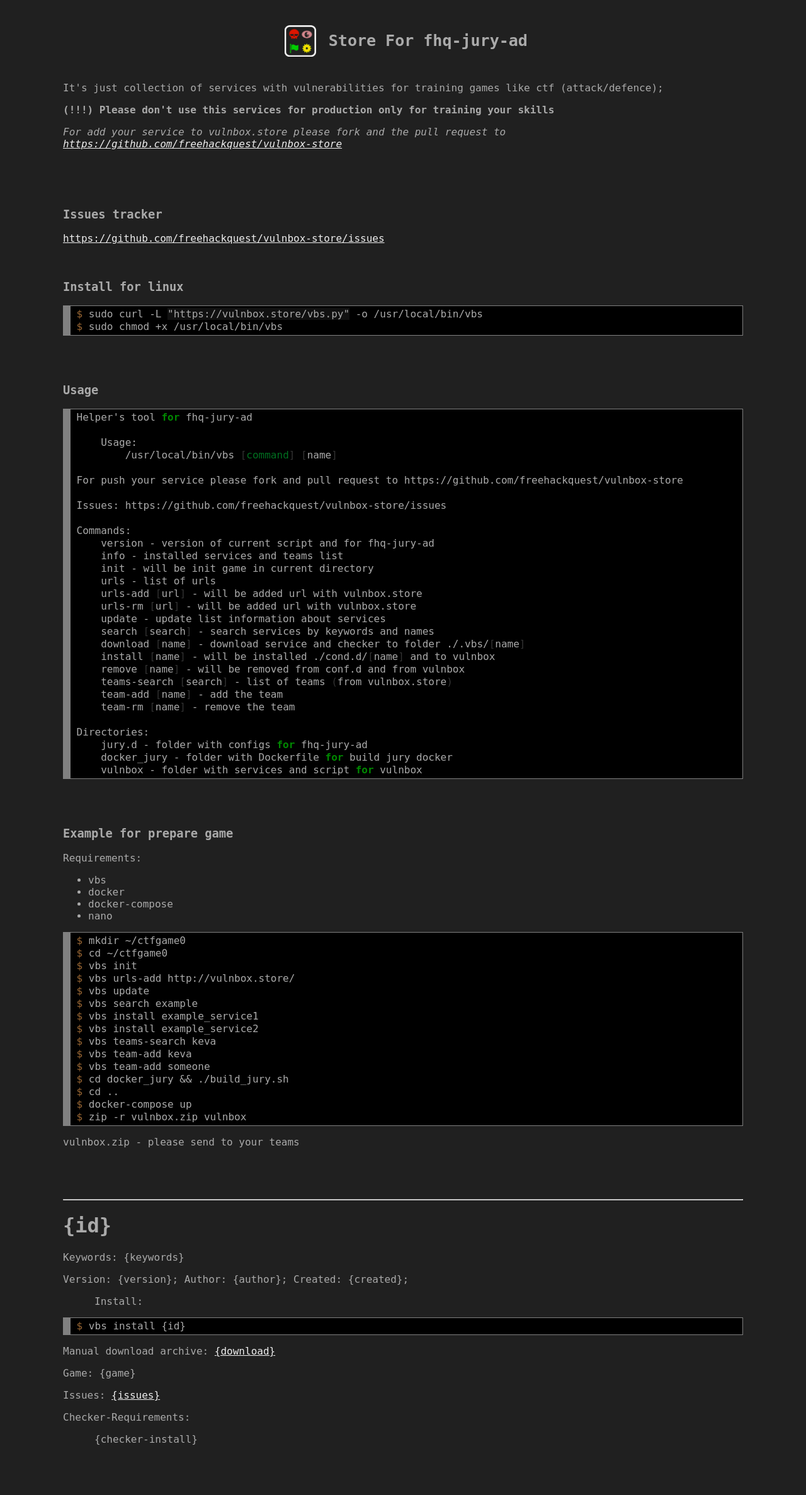
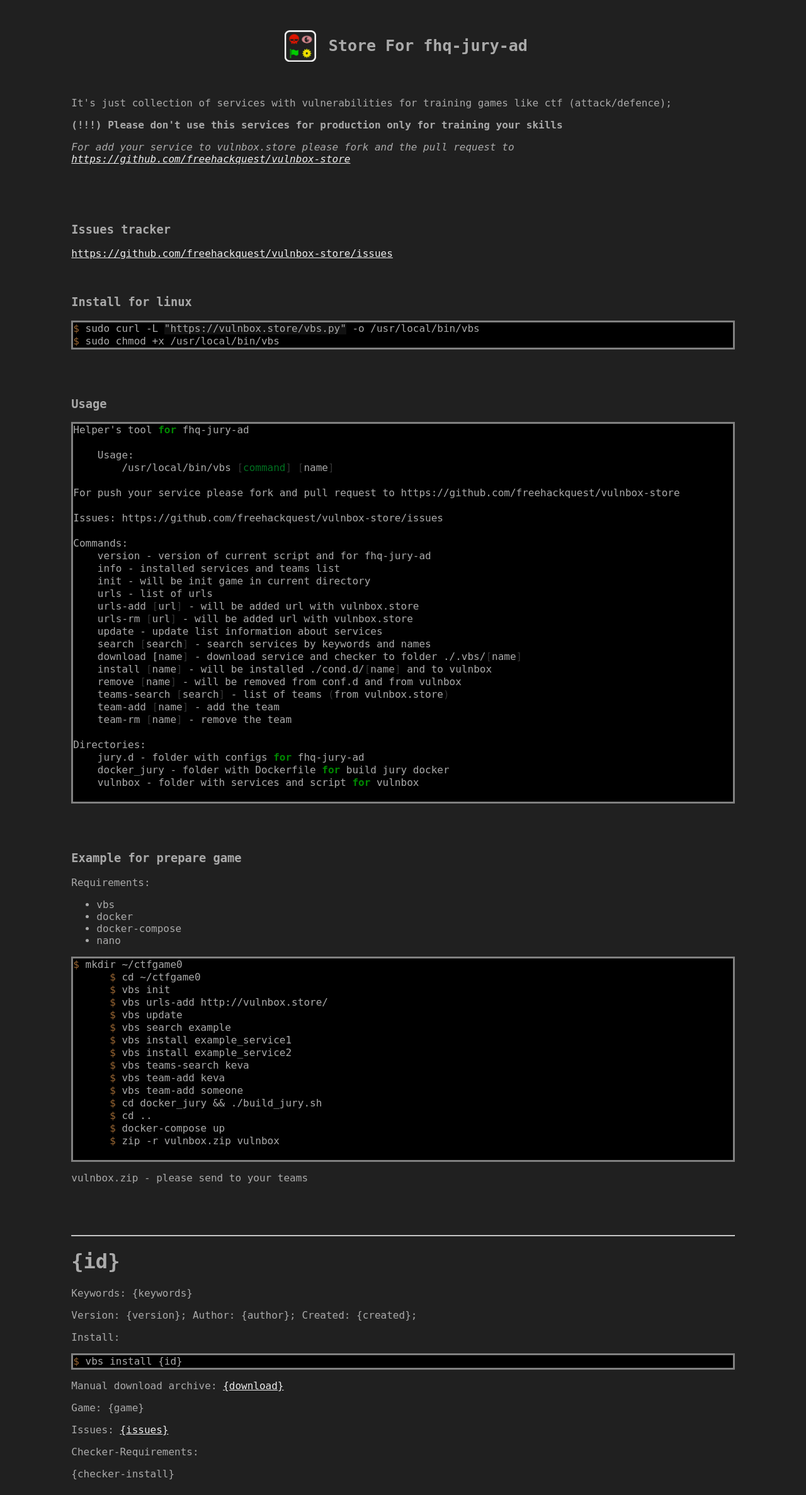
Before and after one commit to freehackquest/vulnbox-store, a PHP site: page / in a window 1280 px wide. Shown: the whole page at 63% size. Before the commit the page ends 2295 px from the top, so only its background shows below. Run offline with PHP 8.4, Linux system fonts and the light colour scheme.

Commit message:
try to use CSS Grid

```diff
--- a/src/css/index.css
+++ b/src/css/index.css
@@ -1,18 +1,63 @@
-
 html, body {
     background-color: #202020;
     color: #aaa;
-    margin: 0px;
-    padding: 0px;
+    /* margin: 0px; */
+    /* padding: 0px; */
     font: 12pt monospace;
-    padding-left: 50px;
-    padding-right: 50px;
+    /* padding-left: 50px; */
+    /* padding-right: 50px; */
+    /* display: grid; */
+}
+
+.container {
+    display: grid;
+    /* display: inline-grid; */
+    grid-template-columns: repeat(12, 1fr);
+    /* grid: 40px 70px 50px 60px / 100px  110px 85px 90px 120px; */
+    /* grid-auto-rows: 15px;
+  grid-auto-columns: 20px;
+  grid-gap: 12px 10px; */
+    /* text-align: center; */
+    /* justify-content: center; */
+}
+
+.main {
+    grid-column: 2 / 12;
+    /* grid-row: 2 / 4; */
+}
+
+.terminal {
+    grid-column: 3 / 11;
+    background: #000;
+    /* overflow: auto; */
+    /* width: auto; */
+    border: solid gray;
+    /* border-width: .1em .1em .1em .8em; */
+    /* padding: .2em .6em; */
+}
+
+.bigger-line-height {
+    margin: 0;
+    line-height: 125%
+}
+
+.green {
+    color: #996633
+}
+
+.dark-green {
+    color: #008800
+}
+
+.grey {
+    color: #333333
 }
 
 .header {
+    grid-column: span 12;
     text-align: center;
-    height: 70px;
     margin-top: 30px;
+    /* height: 70px; */
     margin-bottom: 30px;
 }
 
--- a/src/index.html
+++ b/src/index.html
@@ -1,4 +1,5 @@
 <html>
+
 <head>
   <meta http-equiv="Content-Type" content="text/html; charset=utf-8" />
   <meta name="viewport" content="width=device-width, initial-scale=1">
@@ -6,13 +7,15 @@
   <title>VulnBox Store</title>
   <link href="./css/index.css" rel="stylesheet">
 </head>
-<body>
+
+<body class="container">
   <div class="header">
     <div class="logo"></div>
     <div class="title">
       Store For fhq-jury-ad
     </div>
   </div>
+  <div class="main">
     <p>
       It's just collection of services with vulnerabilities for training games like ctf (attack/defence);
     </p>
@@ -35,19 +38,22 @@
     <br>
     <h3>Install for linux</h3>
     <!-- HTML generated using hilite.me -->
-<div style="background: #000; overflow:auto;width:auto;border:solid gray;border-width:.1em .1em .1em .8em;padding:.2em .6em;">
-    <pre style="margin: 0; line-height: 125%"><span style="color: #996633">$ </span>sudo curl -L <span style="background-color: #111">&quot;https://vulnbox.store/vbs.py&quot;</span> -o /usr/local/bin/vbs
-<span style="color: #996633">$ </span>sudo chmod +x /usr/local/bin/vbs
-</pre></div>
+    <div class="terminal">
+      <pre class="bigger-line-height"><span class="green">$ </span>sudo curl -L <span style="background-color: #111">&quot;https://vulnbox.store/vbs.py&quot;</span> -o /usr/local/bin/vbs
+<span class="green">$ </span>sudo chmod +x /usr/local/bin/vbs
+</pre>
+    </div>
 
     <br>
     <br>
     <br>
     <h3>Usage</h3>
-<!-- HTML generated using hilite.me --><div style="background: #000; overflow:auto;width:auto;border:solid gray;border-width:.1em .1em .1em .8em;padding:.2em .6em;"><pre style="margin: 0; line-height: 125%">Helper's tool <span style="color: #008800; font-weight: bold">for </span>fhq-jury-ad
+    <!-- HTML generated using hilite.me -->
+    <div class="terminal">
+      <pre class="bigger-line-height">Helper's tool <span style="color: #008800; font-weight: bold">for </span>fhq-jury-ad
 
     Usage:
-	/usr/local/bin/vbs <span style="color: #333333">[</span><span style="color: #007020">command</span><span style="color: #333333">]</span> <span style="color: #333333">[</span>name<span style="color: #333333">]</span>
+	/usr/local/bin/vbs <span class="grey">[</span><span style="color: #007020">command</span><span class="grey">]</span> <span class="grey">[</span>name<span class="grey">]</span>
 
 For push your service please fork and pull request to https://github.com/freehackquest/vulnbox-store
 
@@ -58,22 +64,23 @@
     info - installed services and teams list
     init - will be init game in current directory
     urls - list of urls
-    urls-add <span style="color: #333333">[</span>url<span style="color: #333333">]</span> - will be added url with vulnbox.store
-    urls-rm <span style="color: #333333">[</span>url<span style="color: #333333">]</span> - will be added url with vulnbox.store
+    urls-add <span class="grey">[</span>url<span class="grey">]</span> - will be added url with vulnbox.store
+    urls-rm <span class="grey">[</span>url<span class="grey">]</span> - will be added url with vulnbox.store
     update - update list information about services
-    search <span style="color: #333333">[</span>search<span style="color: #333333">]</span> - search services by keywords and names
-    download <span style="color: #333333">[</span>name<span style="color: #333333">]</span> - download service and checker to folder ./.vbs/<span style="color: #333333">[</span>name<span style="color: #333333">]</span>
-    install <span style="color: #333333">[</span>name<span style="color: #333333">]</span> - will be installed ./cond.d/<span style="color: #333333">[</span>name<span style="color: #333333">]</span> and to vulnbox
-    remove <span style="color: #333333">[</span>name<span style="color: #333333">]</span> - will be removed from conf.d and from vulnbox
-    teams-search <span style="color: #333333">[</span>search<span style="color: #333333">]</span> - list of teams <span style="color: #333333">(</span>from vulnbox.store<span style="color: #333333">)</span>
-    team-add <span style="color: #333333">[</span>name<span style="color: #333333">]</span> - add the team
-    team-rm <span style="color: #333333">[</span>name<span style="color: #333333">]</span> - remove the team
+    search <span class="grey">[</span>search<span class="grey">]</span> - search services by keywords and names
+    download <span style="color: #terminal">[</span>name<span class="grey">]</span> - download service and checker to folder ./.vbs/<span class="grey">[</span>name<span class="grey">]</span>
+    install <span class="grey">[</span>name<span class="grey">]</span> - will be installed ./cond.d/<span class="grey">[</span>name<span class="grey">]</span> and to vulnbox
+    remove <span class="grey">[</span>name<span class="grey">]</span> - will be removed from conf.d and from vulnbox
+    teams-search <span class="grey">[</span>search<span class="grey">]</span> - list of teams <span class="grey">(</span>from vulnbox.store<span class="grey">)</span>
+    team-add <span class="grey">[</span>name<span class="grey">]</span> - add the team
+    team-rm <span class="grey">[</span>name<span class="grey">]</span> - remove the team
 
 Directories:
     jury.d - folder with configs <span style="color: #008800; font-weight: bold">for </span>fhq-jury-ad
     docker_jury - folder with Dockerfile <span style="color: #008800; font-weight: bold">for </span>build jury docker
     vulnbox - folder with services and script <span style="color: #008800; font-weight: bold">for </span>vulnbox
-</pre></div>
+    </pre>
+    </div>
 
 
     <br>
@@ -89,22 +96,22 @@
     </ul>
 
     <!-- HTML generated using hilite.me -->
-<div style="background: #000; overflow:auto;width:auto;border:solid gray;border-width:.1em .1em .1em .8em;padding:.2em .6em;">
-<pre style="margin: 0; line-height: 125%"><span style="color: #996633">$ </span>mkdir ~/ctfgame0
-<span style="color: #996633">$ </span>cd ~/ctfgame0
-<span style="color: #996633">$ </span>vbs init
-<span style="color: #996633">$ </span>vbs urls-add http://vulnbox.store/
-<span style="color: #996633">$ </span>vbs update
-<span style="color: #996633">$ </span>vbs search example
-<span style="color: #996633">$ </span>vbs install example_service1
-<span style="color: #996633">$ </span>vbs install example_service2
-<span style="color: #996633">$ </span>vbs teams-search keva
-<span style="color: #996633">$ </span>vbs team-add keva
-<span style="color: #996633">$ </span>vbs team-add someone
-<span style="color: #996633">$ </span>cd docker_jury && ./build_jury.sh
-<span style="color: #996633">$ </span>cd ..
-<span style="color: #996633">$ </span>docker-compose up
-<span style="color: #996633">$ </span>zip -r vulnbox.zip vulnbox
+    <div class="terminal">
+      <pre class="bigger-line-height"><span class="green">$ </span>mkdir ~/ctfgame0
+      <span class="green">$ </span>cd ~/ctfgame0
+      <span class="green">$ </span>vbs init
+      <span class="green">$ </span>vbs urls-add http://vulnbox.store/
+      <span class="green">$ </span>vbs update
+      <span class="green">$ </span>vbs search example
+      <span class="green">$ </span>vbs install example_service1
+      <span class="green">$ </span>vbs install example_service2
+      <span class="green">$ </span>vbs teams-search keva
+      <span class="green">$ </span>vbs team-add keva
+      <span class="green">$ </span>vbs team-add someone
+      <span class="green">$ </span>cd docker_jury && ./build_jury.sh
+      <span class="green">$ </span>cd ..
+      <span class="green">$ </span>docker-compose up
+      <span class="green">$ </span>zip -r vulnbox.zip vulnbox
     </pre>
     </div>
 
@@ -118,17 +125,18 @@
       <h1>{id}</h1>
       <p>Keywords: {keywords}</p>
       <p>Version: {version}; Author: {author}; Created: {created};</p>
-<p style="margin-left:50px">Install:
-    <div style="background: #000; overflow:auto;width:auto;border:solid gray;border-width:.1em .1em .1em .8em;padding:.2em .6em;">
-        <pre style="margin: 0; line-height: 125%"><span style="color: #996633">$ </span>vbs install {id}</pre>
+      <p>Install:
+        <div class="terminal">
+          <pre class="bigger-line-height"><span class="green">$ </span>vbs install {id}</pre>
         </div>
       </p>
       <p>Manual download archive: <a tagret="_blank" href="{download}">{download}</a></p>
       <p>Game: {game}</p>
       <p>Issues: <a tagret="_blank" href="{issues}">{issues}</a></p>
       <p>Checker-Requirements: </p>
-<pre style="margin-left:50px">{checker-install}</pre>
+      <pre>{checker-install}</pre>
     </template-service>
+  </div>
+</body>
 
-</body>
 </html>
```
Lines whose indentation alone changed are shown as unchanged.
